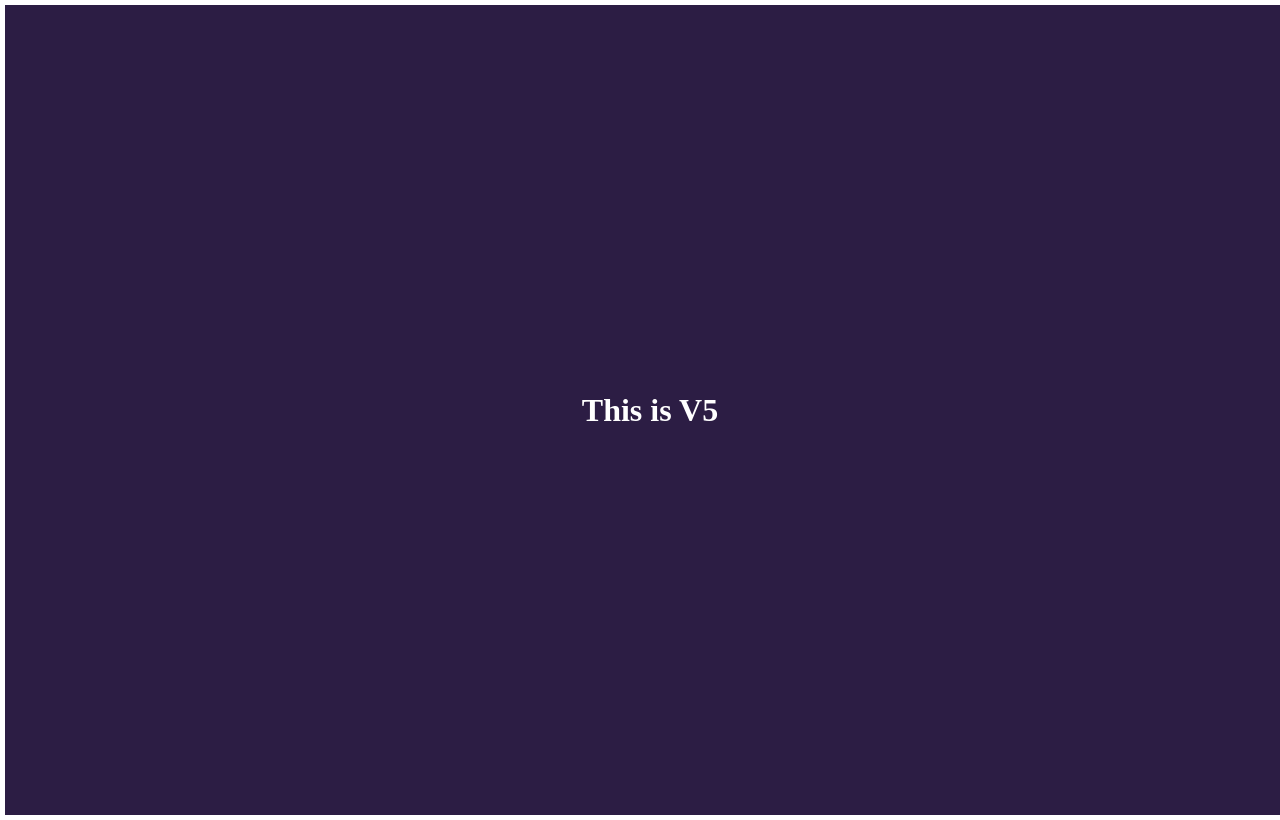
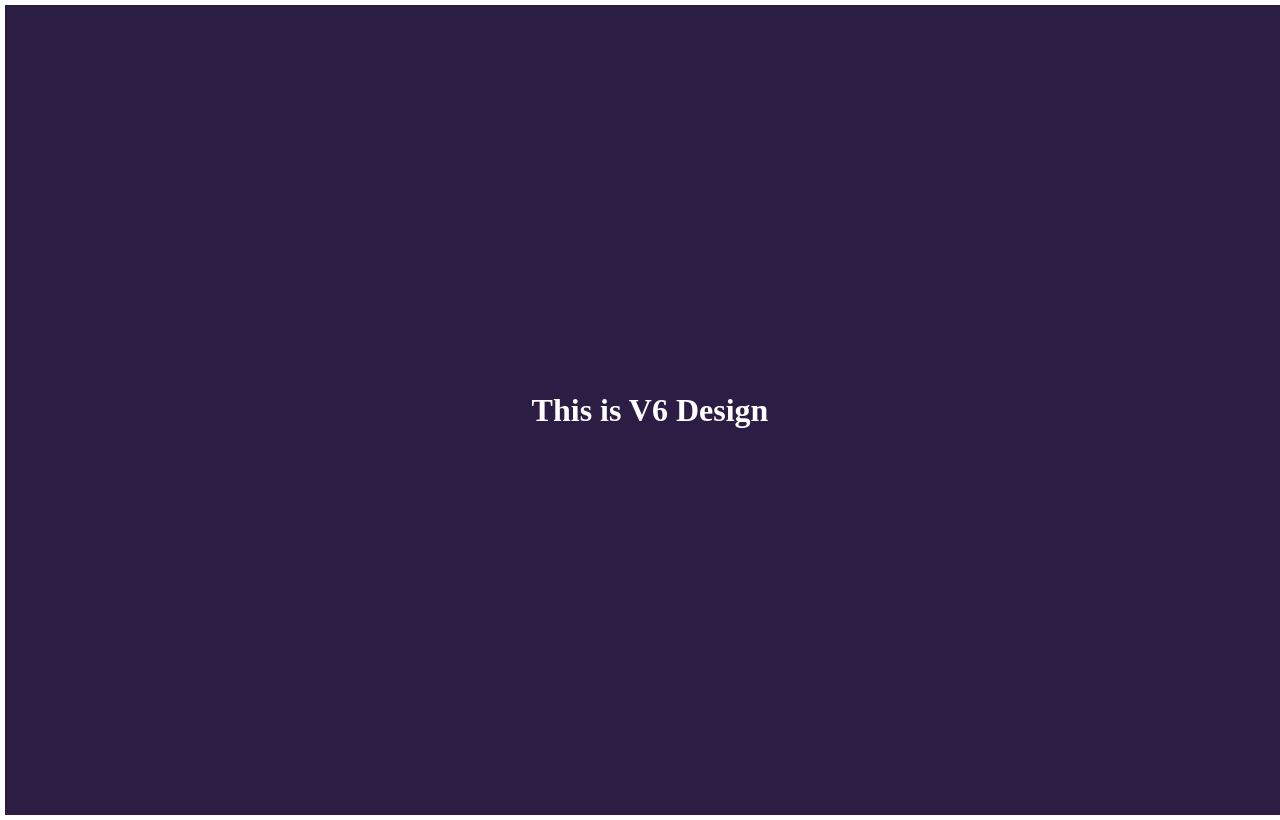
Before and after one commit to shivangi220296/MyRepoCode, a plain HTML site: page index.html in a window 1280 px wide. Drawn offline with Linux system fonts and the light colour scheme.

Commit message:
changed h1

```diff
--- a/index.html
+++ b/index.html
@@ -7,6 +7,6 @@
     <link rel="stylesheet" href="style.css">
 </head>
 <body>
-    <h1>This is V5</h1>
+    <h1>This is V6 Design</h1>
 </body>
 </html>
```
